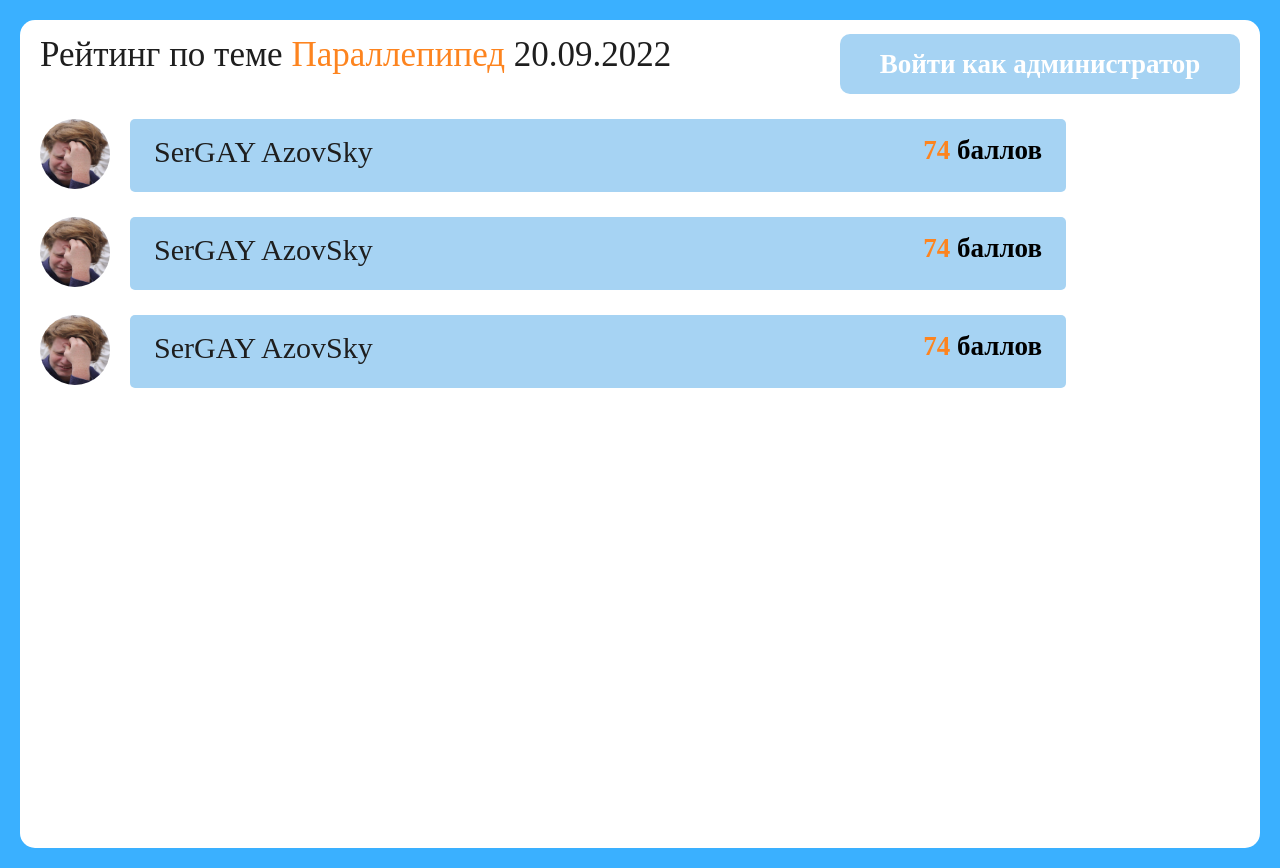
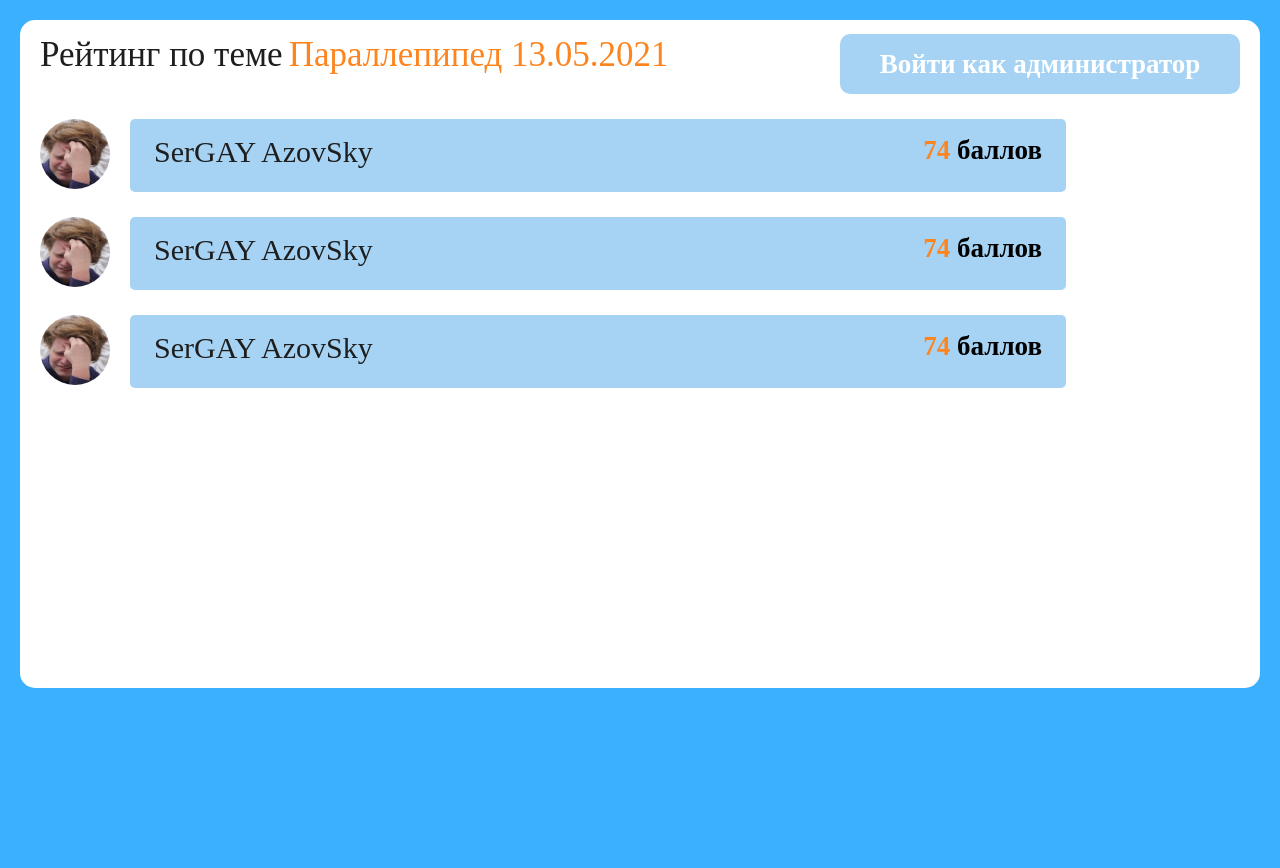
Before and after one commit to Dopio/Leaderboard, a React (Create React App) app: page / in a window 1280 px wide. After the commit the page ends 800 px from the top, so only its background shows below. Built offline with nearby package versions, Linux system fonts and the light colour scheme.

Commit message:
compitition search is done

```diff
--- a/src/features/components/ModalWindow/ModalWindow.module.css
+++ b/src/features/components/ModalWindow/ModalWindow.module.css
@@ -6,6 +6,7 @@
   top: 0;
   left: 0;
   transform: scale(0);
+  transition-duration: 0.5s;
 }
 
 .modaleWindow__wrapper_active{
@@ -16,6 +17,7 @@
   top: 0;
   left: 0;
   transform: scale(1);
+  transition-duration: 0.5s;
 }
 
 
--- a/src/features/components/RatingTable/Header/Header.jsx
+++ b/src/features/components/RatingTable/Header/Header.jsx
@@ -1,22 +1,25 @@
 import React, { useState } from "react";
 import { ModalWindow } from "../../ModalWindow/ModalWindow";
 import classes from './Header.module.css'
+import { Menu } from "./Menu/Menu";
+
 
 export const Header = () => {
 
   const [modalActive, setModalActive] = useState(false)
 
+
+
   return (
     <div className={classes.ratingTable__header}>
       <div className={classes.header_title}>
         Рейтинг по теме
-        <span className={classes.competition_menu}> Параллепипед </span>
-        20.09.2022
+        <Menu />
       </div>
       <div className={classes.header_button_wrapper}>
         <button
-        className={classes.header_button}
-        onClick={() => setModalActive(true)}
+          className={classes.header_button}
+          onClick={() => setModalActive(true)}
         >Войти как администратор</button>
         <ModalWindow modalActive={modalActive} setModalActive={setModalActive} />
       </div>
--- a/src/features/components/RatingTable/Header/Header.module.css
+++ b/src/features/components/RatingTable/Header/Header.module.css
@@ -7,16 +7,13 @@
 }
 
 .header_title {
+  display: flex;
   font-family: 'Raleway';
   font-style: normal;
   font-weight: 400;
   font-size: 35px;
   line-height: 41px;
   color: #1E1E1E;
-}
-
-.competition_menu {
-  color: #FD841F;
 }
 
 .header_button {
@@ -33,4 +30,10 @@
   text-align: center;
   color: #FFFFFF;
   border: none;
+  transition-duration: 0.5s;
 }
+
+.header_button:hover {
+  color: #FD841F;
+  transition-duration: 0.2s;
+}
--- /dev/null
+++ b/src/features/components/RatingTable/Header/Menu/Menu.jsx
@@ -0,0 +1,45 @@
+import React, { useState } from 'react'
+
+import classes from './Menu.module.css'
+
+
+const competitionList = [
+  "Параллепипед 13.05.2021",
+  "Треугольник 3.09.207",
+  "Квадрат 20.09.2022",
+]
+
+export const Menu = () => {
+
+  const [competition, setCompetition] = useState(competitionList[0])
+
+  const [active, setActive] = useState(false)
+
+  const competitionHandler = (selectedCompetition) => {
+    setActive(false)
+    setCompetition(selectedCompetition)
+  }
+
+  return (
+    <div className={classes.menu}>
+      <button
+        className={classes.menu__btn}
+        onClick={() => setActive(!active)}>
+        {competition}
+      </button>
+      {active && (
+        <div className={classes.menu__content}>
+          {competitionList.map(competition =>
+            <div
+              key={competition}
+              className={classes.menu__brand}
+              onClick={() => { competitionHandler(competition) }}
+            >
+              {competition}
+            </div>
+          )}
+        </div>
+      )}
+    </div >
+  )
+}
--- /dev/null
+++ b/src/features/components/RatingTable/Header/Menu/Menu.module.css
@@ -0,0 +1,15 @@
+.menu__btn{
+  border: none;
+  background-color: white;
+  color: #FD841F;
+}
+
+.menu__content{
+  position: absolute;
+  color: rgb(253, 132, 33);
+  background: rgba(255, 255, 255, 0.83);
+  border-radius: 10px;
+  padding: 5px;
+  border: 1px solid rgba(253, 132, 33, 0.6);
+  cursor: pointer;
+}
--- a/src/features/components/RatingTable/RatingTable.module.css
+++ b/src/features/components/RatingTable/RatingTable.module.css
@@ -1,3 +1,3 @@
 .ratingTable__wrapper {
-    height: 800px;
+    height: 80vh;
 }
```
